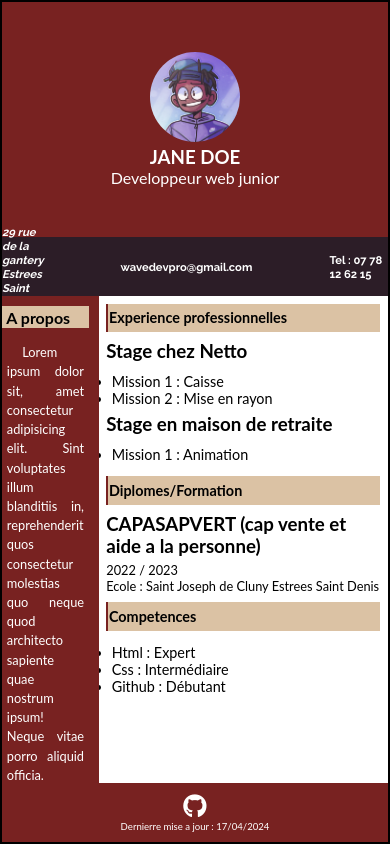
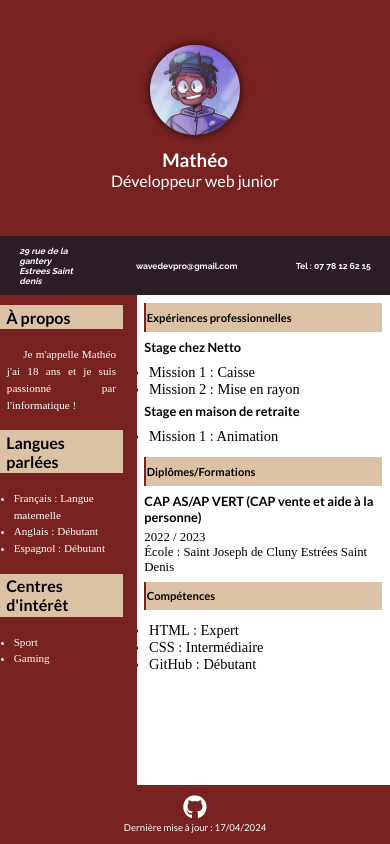
Before and after one commit to WaveDev0/cv-cef, a plain HTML site: page index.html in a window 390 px wide. Drawn offline with Linux system fonts and the light colour scheme; a web font is replaced by a local one.

Commit message:
cv terminer

```diff
--- a/assets/style/style.css
+++ b/assets/style/style.css
@@ -2,23 +2,23 @@
     margin:  0;
     padding: 0;
     box-sizing: border-box;
-
-    /* border: 1px solid red; */
-
 }
 
-/* font import et font face */
-
+/* Import de police et font-face */
 @import url('https://fonts.googleapis.com/css2?family=Lato:ital,wght@0,100;0,300;0,400;0,700;0,900;1,100;1,300;1,400;1,700;1,900&display=swap');
-
 
 @font-face {
     font-family: "Raleway Bold";
     src: url(../font/Raleway/Raleway-Bold.ttf);
 }
 
-/* variable */
+@font-face {
+    font-family: "Raleway medium";
+    src: url(../font/Raleway/Raleway-Medium.ttf);
+}
 
+
+/* Variables */
 :root {
     --taille_img_et_nom_cv: 35%;
     --taille_main: 58%;
@@ -27,72 +27,24 @@
     --taille_footer: var(--result_footer);
 }
 
+
 body {
     max-width: 1160px;
     height: 100vh;
     display: flex;
     margin: auto;
-    border: solid 2px black;
     flex-direction: column;
 }
 
-.titre_cv_name {
-    font-family: "Lato", sans-serif;
-    color: white;
-
-}
-
-.sous_titre_cv {
-    font-family: "Lato", sans-serif;
-    font-weight: normal;
-    color: white;
-}
-
+/* Header */
 header {
     height: var(--taille_img_et_nom_cv);
-    width: 100%;
-}
-
-main {
-    background-color: rgb(97, 97, 97);
-    height: var(--taille_main);
-    display: flex;
-    width: 100%;
-}
-
-footer {
-    background-color: rgba(120, 34, 33, 1);
-    height: var(--taille_footer);
     width: 100%;
 }
 
 .image_container_cv {
     background-color: rgba(120, 34, 33, 1);
     height: 80%;
-
-}
-
-.header_info_cv {
-    display: flex;
-    align-items: center;
-    justify-content: space-evenly;
-    gap: 20%;
-    height: 20%;
-    background-color: rgba(44, 29, 39, 1);
-}
-
-.A_propos_cv {
-    width: 25%;
-    height: 100%;
-    background-color: rgba(120, 34, 33, 1);
-}
-
-.contenu_cv {
-    width: 75%;
-    height: 100%;
-    overflow-y: auto;
-    padding: 2%;
-    background-color: rgb(255, 255, 255);
 }
 
 .container_cv_info_image {
@@ -114,8 +66,37 @@ footer {
 .container_img img {
     height: 100%;
     width: 100%;
+    box-shadow: 0px 0px 10px rgba(0, 0, 0, 0.77);
     object-fit: cover;
     border-radius: 50%;
+}
+
+.container_img a {
+    cursor: zoom-in;
+}
+
+.Name_cv {
+    margin-top: 10px;
+}
+
+.titre_cv_name {
+    font-family: "Lato", sans-serif;
+    color: white;
+}
+
+.sous_titre_cv {
+    font-family: "Lato", sans-serif;
+    font-weight: normal;
+    color: white;
+}
+
+.header_info_cv {
+    display: flex;
+    align-items: center;
+    justify-content: space-evenly;
+    gap: 20%;
+    height: 20%;
+    background-color: rgba(44, 29, 39, 1);
 }
 
 .address_cv {
@@ -131,17 +112,29 @@ footer {
 }
 
 .cv_header_info_texte:hover {
-    opacity: 70%;
+    text-decoration: underline;
 }
 
+/* Main */
+main {
+    background-color: rgb(97, 97, 97);
+    height: var(--taille_main);
+    display: flex;
+    width: 100%;
+}
 
+/* A propos */
 .A_propos_cv {
+    width: 25%;
+    height: 100%;
+    background-color: rgba(120, 34, 33, 1);
     overflow-y: auto;
 }
 
 .title_a_propos, .paragraphe, .list_ul_cv {
     width: 90%;
-    font-family: "Lato", sans-serif;
+    font-family: "Raleway medium";
+
 }
 
 .title_a_propos  {
@@ -154,7 +147,7 @@ footer {
     padding: 5% 5%;
     font-size: 0.8rem;
     text-align: justify;
-    text-indent: 20%;
+    text-indent: 15%;
     line-height: 150%;
 }
 
@@ -173,6 +166,14 @@ footer {
     padding: 2% 5%;
 }
 
+/* Contenu CV */
+.contenu_cv {
+    width: 75%;
+    height: 100%;
+    overflow-y: auto;
+    padding: 2%;
+    background-color: rgb(255, 255, 255);
+}
 
 .title_contenu {
     display: flex;
@@ -198,9 +199,8 @@ footer {
 
 .list_ul_cv_stage {
     padding: 2%;
-    font-family: "Lato", sans-serif;
+    font-family: "Raleway medium";
     font-size: 0.9rem;
-
 }
 
 .titre_info_contenu_cv {
@@ -209,7 +209,7 @@ footer {
 }
 
 .paragraphe_info_cv_contenu {
-    font-family: "Lato", sans-serif;
+    font-family: "Raleway medium";
     font-size: 0.8rem;
 }
 
@@ -217,8 +217,11 @@ footer {
     margin-top: 3%;
 }
 
-
+/* Footer */
 footer {
+    background-color: rgba(120, 34, 33, 1);
+    height: var(--taille_footer);
+    width: 100%;
     display: flex;
     flex-direction: column;
     align-items: center;
@@ -229,18 +232,72 @@ footer {
 .footer_ghitub_info a, .footer_ghitub_info small {
     display: block;
     color: white;
-
 }
 
 .footer_ghitub_info a {
     font-size: 1.5rem;
+    transition: 0.2s;
 }
 
 .footer_ghitub_info small {
     font-size: 0.6rem;
     font-family: "Lato", sans-serif;
+}
+
+.footer_ghitub_info a:hover {
+    opacity: 70%;
+}
+
+
+@media (max-width: 980px) {
+    .cv_header_info_texte {
+        font-size: 0.6rem;
+    }
+
+    .address_cv {
+        width: 12%;
+    }
 
 }
+
+
+@media (max-width: 775px) {
+    .header_info_cv {
+        gap: 10%;
+    }
+    .cv_header_info_texte {
+        font-size: 0.54rem;
+    }
+    .address_cv {
+        width: 15%;
+    }
+
+    .paragraphe {
+        font-size: 0.7rem;
+    }
+
+    .list_ul_cv {
+        font-size: 0.7rem;
+    }
+
+
+    .A_propos_cv {
+        min-width: 35%;
+        height: 100%;
+    }
+
+    .title_contenu h2 {
+        font-size: 0.7rem;
+    }
+
+    .titre_info_contenu_cv {
+        font-size: 0.8rem;
+    }
+
+}
+
+
+
 /* scroll bar */
 
 ::-webkit-scrollbar {
--- a/index.html
+++ b/index.html
@@ -3,11 +3,13 @@
 <head>
     <meta charset="UTF-8">
     <meta name="viewport" content="width=device-width, initial-scale=1.0">
-    <title>Document</title>
+    <meta name="description" content="Voici mon cv !">
+    <link rel="icon" href="./assets/img/photo_de_profil.webp" type="image/x-icon">
+    <title>Cv</title>
     <!-- css -->
     <link rel="stylesheet" href="./assets/style/style.css">
-
     <!-- cdn -->
+    <link rel="stylesheet" href="https://fonts.googleapis.com/css2?family=Lato:ital,wght@0,100;0,300;0,400;0,700;0,900;1,100;1,300;1,400;1,700;1,900&display=swap">
     <link rel="stylesheet" href="https://cdnjs.cloudflare.com/ajax/libs/font-awesome/6.5.2/css/all.min.css" integrity="sha512-SnH5WK+bZxgPHs44uWIX+LLJAJ9/2PkPKZ5QiAj6Ta86w+fsb2TkcmfRyVX3pBnMFcV7oQPJkl9QevSCWr3W6A==" crossorigin="anonymous" referrerpolicy="no-referrer" />
 </head>
 <body>
@@ -17,47 +19,47 @@
             <section class="container_cv_info_image">
 
                 <div class="container_img">
-                    <img src="./assets/img/photo_de_profil.webp" alt="photo_cv">
+                    <a href="http://127.0.0.1:5500/assets/img/photo_de_profil.webp" target="_blank"><img src="./assets/img/photo_de_profil.webp" alt="photo_cv"></a>
                 </div>
 
                 <div class="Name_cv">
-                    <h1 class="titre_cv_name">JANE DOE</h1>
-                    <p><strong class="sous_titre_cv">Developpeur web junior</strong></p>
+                    <h1 class="titre_cv_name">Mathéo</h1>
+                    <p><strong class="sous_titre_cv">Développeur web junior</strong></p>
                 </div>
 
             </section>
         </section>
 
-        <section class="header_info_cv">
+        <div class="header_info_cv">
             <a class="address_cv cv_header_info_texte" href="https://www.google.com/local/place/fid/0x47e7ce8608afdcab:0xa8132d5e0332fb7e/photosphere?iu=https://streetviewpixels-pa.googleapis.com/v1/thumbnail?panoid%3DZJgPXodONHlTBWZ9mXEavQ%26cb_client%3Dlu.gallery.gps%26w%3D160%26h%3D106%26yaw%3D80.449974%26pitch%3D0%26thumbfov%3D100&ik=CAISFlpKZ1BYb2RPTkhsVEJXWjltWEVhdlE%3D" target="_blank"><address>29 rue de la gantery Estrees Saint denis</address></a>
             <a class="cv_header_info_texte mail_cv" href="mailto:wavedevpro@gmail.com">wavedevpro@gmail.com</a>
             <a class="cv_header_info_texte" href="tel:0778126215">Tel : 07 78 12 62 15</a>
-        </section>
+        </div>
     </header>
 
     <main>
         <section class="A_propos_cv">
 
             <div class="title_a_propos">
-                <h2>A propos</h2>
+                <h2 class="title_side_bar">À propos</h2>
             </div>
 
-            <p class="paragraphe">Lorem ipsum dolor sit, amet consectetur adipisicing elit. Sint voluptates illum blanditiis in, reprehenderit quos consectetur molestias quo neque quod architecto sapiente quae nostrum ipsum! Neque vitae porro aliquid officia.</p>
+            <p class="paragraphe">Je m'appelle Mathéo j'ai 18 ans et je suis passionné par l'informatique !</p>
 
             <div class="title_a_propos">
-                <h2>Langues parlées</h2>
+                <h2 class="title_side_bar">Langues parlées</h2>
             </div>
 
             <div class="list_ul_cv">
                 <ul>
                     <li>Français : Langue maternelle</li>
-                    <li>Anglais : Debutant</li>
-                    <li>Espagnol : Debutant</li>
+                    <li>Anglais : Débutant</li>
+                    <li>Espagnol : Débutant</li>
                 </ul>
             </div>
 
             <div class="title_a_propos">
-                <h2>Centres d'interêt</h2>
+                <h2 class="title_side_bar">Centres d'intérêt</h2>
             </div>
 
             <div class="list_ul_cv">
@@ -71,7 +73,7 @@
         <section class="contenu_cv">
             <div class="title_contenu">
                 <div class="color_red"></div>
-                <h2>Experience professionnelles</h2>
+                <h2>Expériences professionnelles</h2>
             </div>
 
             <h3 class="titre_info_contenu_cv">Stage chez Netto</h3>
@@ -94,24 +96,24 @@
 
             <div class="title_contenu titre_marg">
                 <div class="color_red"></div>
-                <h2>Diplomes/Formation</h2>
+                <h2>Diplômes/Formations</h2>
             </div>
 
-            <h3 class="titre_info_contenu_cv">CAPASAPVERT (cap vente et aide a la personne)</h3>
+            <h3 class="titre_info_contenu_cv">CAP AS/AP VERT (CAP vente et aide à la personne)</h3>
             <p class="paragraphe_info_cv_contenu">2022 / 2023</p>
-            <p class="paragraphe_info_cv_contenu">Ecole : Saint Joseph de Cluny Estrees Saint Denis</p>
+            <p class="paragraphe_info_cv_contenu">École : Saint Joseph de Cluny Estrées Saint Denis</p>
 
 
             <div class="title_contenu titre_marg">
                 <div class="color_red"></div>
-                <h2>Competences</h2>
+                <h2>Compétences</h2>
             </div>
 
             <div class="list_ul_cv_stage">
                 <ul>
-                    <li>Html : Expert</li>
-                    <li>Css : Intermédiaire</li>
-                    <li>Github : Débutant</li>
+                    <li>HTML : Expert</li>
+                    <li>CSS : Intermédiaire</li>
+                    <li>GitHub : Débutant</li>
                 </ul>
             </div>
 
@@ -121,7 +123,7 @@
     <footer>
         <div class="footer_ghitub_info">
             <a href="https://github.com/WaveDev0" target="_blank"><i class="fa-brands fa-github"></i></a>
-            <small>Dernierre mise a jour : 17/04/2024</small>
+            <small>Dernière mise à jour : 17/04/2024</small>
         </div>
     </footer>
 </body>
```
